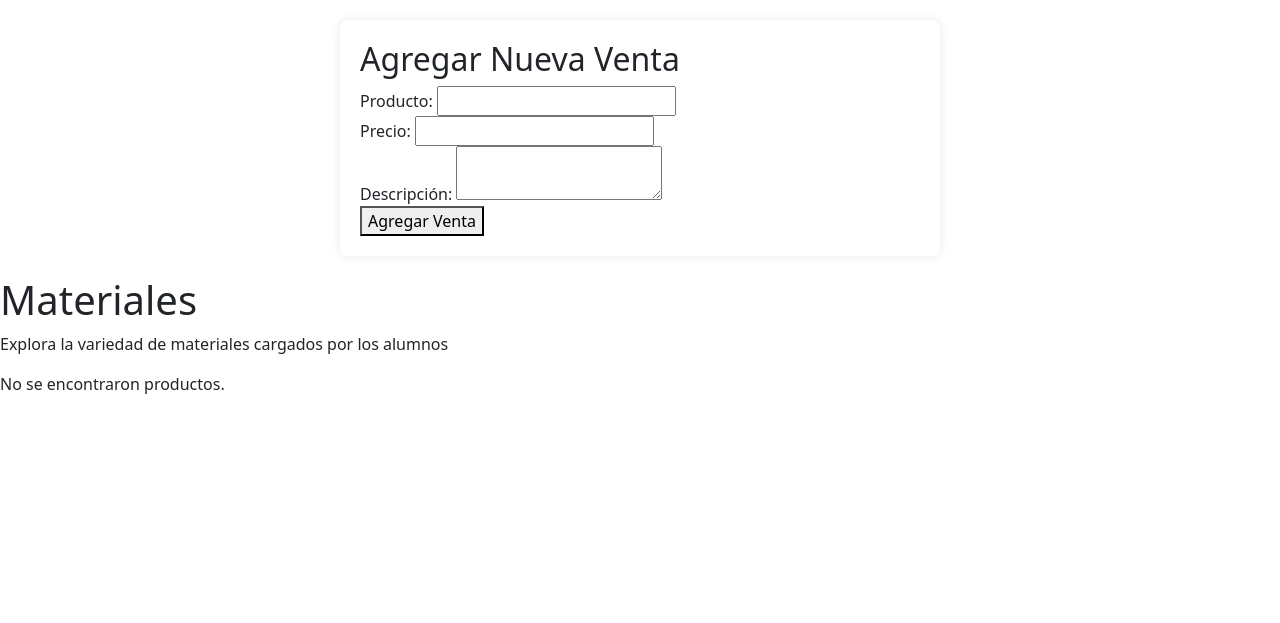
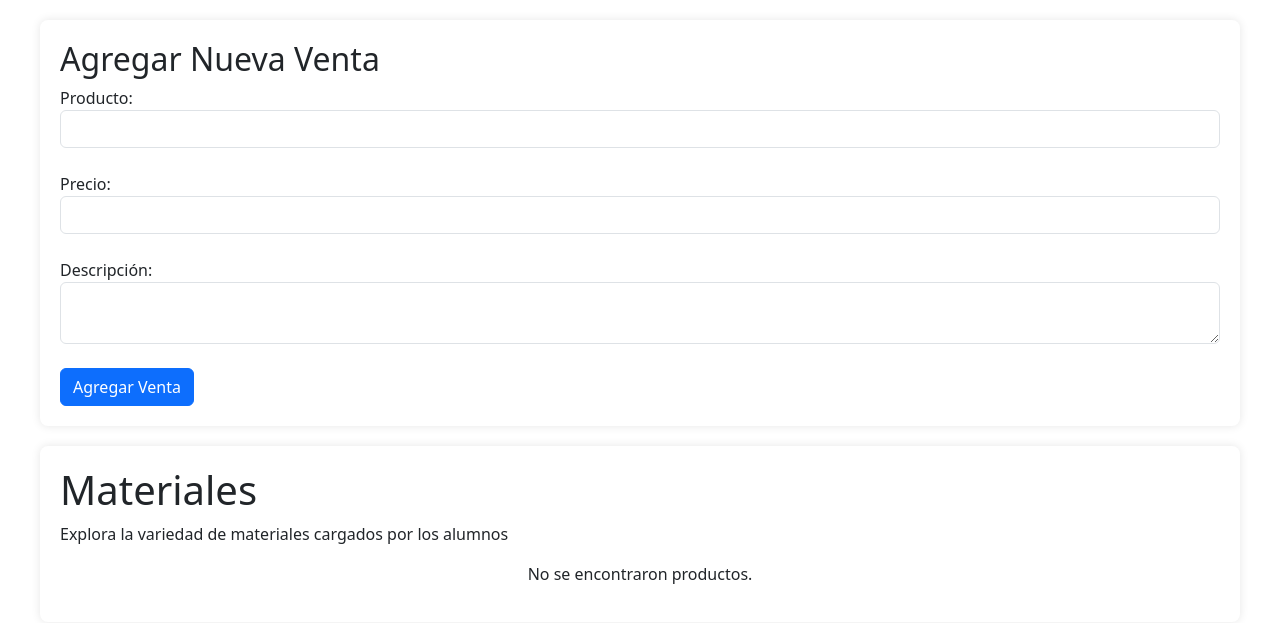
Before and after one commit to Keneth-Huerta/crack-enfocado.com, a PHP site: page /php/ventas.php in a window 1280 px wide. Shown: the part 76-699 px from the top of the page. Run offline with PHP 8.4, Linux system fonts and the light colour scheme; data that the repository does not hold is empty.

Commit message:
mejora el diseño de la sección de ventas con Bootstrap y actualiza el formulario de agregar nueva venta

```diff
--- a/php/ventas.php
+++ b/php/ventas.php
@@ -38,38 +38,65 @@
     <meta charset="UTF-8">
     <meta name="viewport" content="width=device-width, initial-scale=1.0">
     <title>Sección de Ventas</title>
+    <link href="https://cdn.jsdelivr.net/npm/bootstrap@5.3.0-alpha1/dist/css/bootstrap.min.css" rel="stylesheet">
     <style>
         body {
             font-family: Arial, sans-serif;
             background-color: #f9f9f9;
+            margin: 0;
+            padding: 0;
         }
 
-        .form-container {
-            max-width: 600px;
+        .form-container,
+        .sales-section {
+            max-width: 1200px;
             margin: 20px auto;
             padding: 20px;
             background: white;
             border-radius: 8px;
             box-shadow: 0 0 10px rgba(0, 0, 0, 0.1);
         }
+
+        .sales-cards {
+            display: flex;
+            flex-wrap: wrap;
+            gap: 20px;
+            justify-content: center;
+        }
+
+        .product-card {
+            background: #fff;
+            border: 1px solid #ddd;
+            border-radius: 8px;
+            padding: 15px;
+            text-align: center;
+            box-shadow: 0 4px 8px rgba(0, 0, 0, 0.1);
+            transition: transform 0.3s ease, box-shadow 0.3s ease;
+        }
+
+        .product-card:hover {
+            transform: translateY(-10px);
+            box-shadow: 0 6px 12px rgba(0, 0, 0, 0.2);
+        }
     </style>
 </head>
 
 <body>
     <?php include('header.php'); ?>
+
     <div class="form-container">
         <h2>Agregar Nueva Venta</h2>
         <form action="ventas.php" method="POST">
             <label for="producto">Producto:</label>
-            <input type="text" id="producto" name="producto" required><br>
+            <input type="text" id="producto" name="producto" required class="form-control"><br>
 
             <label for="precio">Precio:</label>
-            <input type="number" step="0.01" id="precio" name="precio" required><br>
+            <input type="number" step="0.01" id="precio" name="precio" required class="form-control"><br>
 
             <label for="descripcion">Descripción:</label>
-            <textarea id="descripcion" name="descripcion" required></textarea><br>
+            <textarea id="descripcion" name="descripcion" required class="form-control"></textarea><br>
 
-            <button type="submit">Agregar Venta</button>
+            <button type="submit" class="btn btn-primary">Agregar Venta</button>
         </form>
     </div>
 
@@ -96,6 +123,8 @@
             ?>
         </div>
     </section>
+
+    <script src="https://cdn.jsdelivr.net/npm/bootstrap@5.3.0-alpha1/dist/js/bootstrap.bundle.min.js"></script>
 </body>
 
 </html>
```
